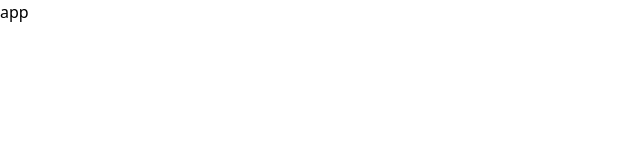
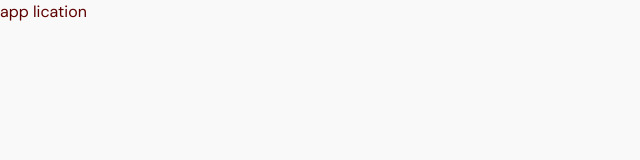
Before and after one commit to Julienish14/solidstair, a React (Vite) app in the folder solid-stairltd/: page / in a window 1280 px wide. Shown: the top 160 px of the page, without its empty margins (0-640 px from the left). Built offline with nearby package versions, Linux system fonts and the light colour scheme.

Commit message:
project setup

```diff
--- a/solid-stairltd/src/App.tsx
+++ b/solid-stairltd/src/App.tsx
@@ -1,5 +1,5 @@
 function App() {
-  return <div className="app">app</div>;
+  return <div className="app bg-gray-20">app lication</div>;
 }
 
 export default App;
--- a/solid-stairltd/src/index.css
+++ b/solid-stairltd/src/index.css
@@ -1,3 +1,16 @@
+@import url('https://fonts.googleapis.com/css2?family=DM+Sans:wght@400;700&family=Montserrat:wght@700&display=swap');
+
 @tailwind base;
 @tailwind components;
 @tailwind utilities;
+
+
+html,
+body,
+#root,
+.app {
+    height: 100%;
+    width: 100%;
+    font-family: "DM Sans", sans-serif;
+    @apply text-gray-700;
+}
--- a/solid-stairltd/tailwind.config.js
+++ b/solid-stairltd/tailwind.config.js
@@ -7,10 +7,17 @@
   theme: {
     extend: {
       colors: {
-        "gray-20": "F9F9F9", /*landing background color*/
-        "gray-50": "50663F", /*dark-light-green color of web*/
-        "gray-100": "D6D7D9", /*about-rightside bg-color*/
-        "gray-500": "EBEBEB" /*about-mainbgcolor*/
+        "gray-20": "#F9F9F9", /*landing background color*/
+        "gray-50": "#50663F", /*dark-light-green color of web*/
+        "gray-70": "#0000FF",
+        "gray-100": "#D6D7D9", /*about-rightside bg-color*/
+        "gray-500": "#EBEBEB", /*about-mainbgcolor*/
+        "gray-700": "#5E0000",
+        "primary-100": "#FFE1E0",
+        "primary-300": "#FFA6A3",
+        "primary-500": "#FF6B66",
+        "secondary-400": "#FFCD5B",
+        "secondary-500": "#FFC132",
       },
       backgroundImage: (theme) => ({
         "gradient-yellowred":
```
